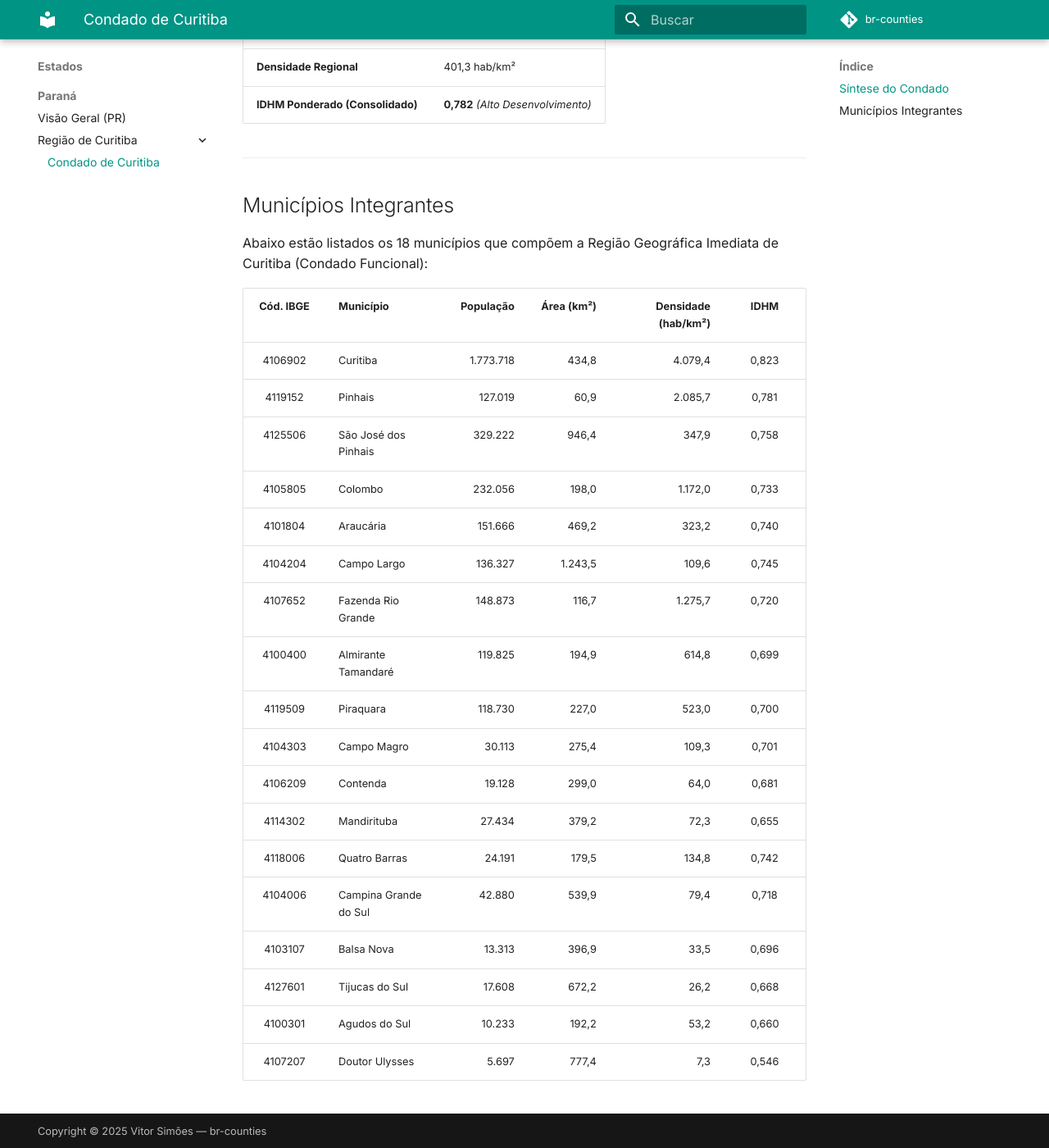
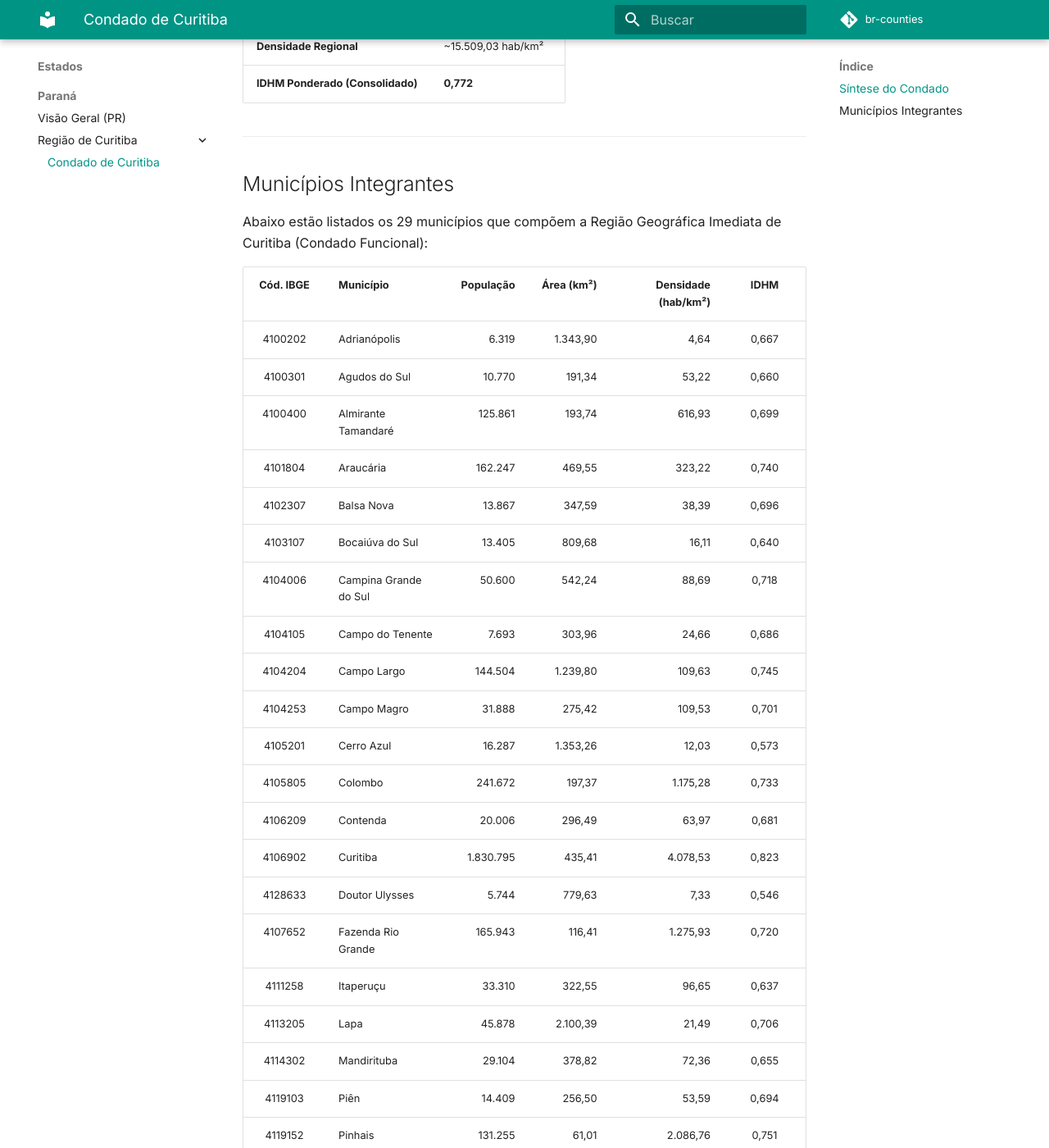
Before and after one commit to NexaRift/br-counties, an MkDocs documentation site: the page built from docs/brazil/pr/curitiba.md, in a window 1280 px wide and 1400 px high, scrolled down 681 px. Shown: the whole window at 82% size. Built offline with MkDocs 1.6.1 and Material for MkDocs 9.7.7, drawn with Linux system fonts in a browser that asks for light colours; comment, search, counter and statistics services are not loaded; some of the changed text lies outside the part shown.

Commit message:
Fix update actions versions and add curitiba county content

```diff
--- a/docs/brazil/pr/curitiba.md
+++ b/docs/brazil/pr/curitiba.md
@@ -13,35 +13,46 @@ O **Condado de Curitiba** é a principal unidade funcional da Região Intermedi
 | Indicador Regional | Valor Consolidado |
 | :--- | :--- |
 | **Cidade Polo (Sede)** | Curitiba |
-| **Nº de Municípios** | 18 |
-| **População Total** | ~3.550.000 habitantes |
-| **Área Territorial** | 8.845,2 km² |
-| **Densidade Regional** | 401,3 hab/km² |
-| **IDHM Ponderado (Consolidado)** | **0,782** *(Alto Desenvolvimento)* |
+| **Nº de Municípios** | 29 |
+| **População Total** | ~3.720.170 habitantes |
+| **Área Territorial** | 16.581,82 km² |
+| **Densidade Regional** | ~15.509,03 hab/km² |
+| **IDHM Ponderado (Consolidado)** | **0,772** |
 
 ---
 
 ## Municípios Integrantes
 
-Abaixo estão listados os 18 municípios que compõem a Região Geográfica Imediata de Curitiba (Condado Funcional):
+Abaixo estão listados os 29 municípios que compõem a Região Geográfica Imediata de Curitiba (Condado Funcional):
 
 | Cód. IBGE | Município | População | Área (km²) | Densidade (hab/km²) | IDHM |
-| :---: | :--- | ---: | ---: | ---: | :---: |
-| 4106902 | Curitiba | 1.773.718 | 434,8 | 4.079,4 | 0,823 |
-| 4119152 | Pinhais | 127.019 | 60,9 | 2.085,7 | 0,781 |
-| 4125506 | São José dos Pinhais | 329.222 | 946,4 | 347,9 | 0,758 |
-| 4105805 | Colombo | 232.056 | 198,0 | 1.172,0 | 0,733 |
-| 4101804 | Araucária | 151.666 | 469,2 | 323,2 | 0,740 |
-| 4104204 | Campo Largo | 136.327 | 1.243,5 | 109,6 | 0,745 |
-| 4107652 | Fazenda Rio Grande | 148.873 | 116,7 | 1.275,7 | 0,720 |
-| 4100400 | Almirante Tamandaré | 119.825 | 194,9 | 614,8 | 0,699 |
-| 4119509 | Piraquara | 118.730 | 227,0 | 523,0 | 0,700 |
-| 4104303 | Campo Magro | 30.113 | 275,4 | 109,3 | 0,701 |
-| 4106209 | Contenda | 19.128 | 299,0 | 64,0 | 0,681 |
-| 4114302 | Mandirituba | 27.434 | 379,2 | 72,3 | 0,655 |
-| 4118006 | Quatro Barras | 24.191 | 179,5 | 134,8 | 0,742 |
-| 4104006 | Campina Grande do Sul | 42.880 | 539,9 | 79,4 | 0,718 |
-| 4103107 | Balsa Nova | 13.313 | 396,9 | 33,5 | 0,696 |
-| 4127601 | Tijucas do Sul | 17.608 | 672,2 | 26,2 | 0,668 |
-| 4100301 | Agudos do Sul | 10.233 | 192,2 | 53,2 | 0,660 |
-| 4107207 | Doutor Ulysses | 5.697 | 777,4 | 7,3 | 0,546 |
+|  :---:  | :--- | ---: | ---: | ---: | :---: |
+| 4100202 | Adrianópolis | 6.319 | 1.343,90 | 4,64 | 0,667 |
+| 4100301 | Agudos do Sul | 10.770 | 191,34 | 53,22 | 0,660 |
+| 4100400 | Almirante Tamandaré | 125.861 | 193,74 | 616,93 | 0,699	|
+| 4101804 | Araucária | 162.247 | 469,55 | 323,22 | 0,740 |
+| 4102307 | Balsa Nova | 13.867 | 347,59| 38,39 | 0,696 |
+| 4103107 | Bocaiúva do Sul | 13.405 | 809,68 | 16,11 | 0,640 |
+| 4104006 | Campina Grande do Sul | 50.600 | 542,24 | 88,69 | 0,718 |
+| 4104105 | Campo do Tenente | 7.693 | 303,96 | 24,66 | 0,686 |
+| 4104204 | Campo Largo | 144.504 | 1.239,80 | 109,63 | 0,745 |
+| 4104253 | Campo Magro | 31.888 | 275,42 | 109,53 | 0,701 |
+| 4105201 | Cerro Azul | 16.287 | 1.353,26 | 12,03 | 0,573 |
+| 4105805 | Colombo | 241.672 | 197,37 | 1.175,28 | 0,733 |
+| 4106209 | Contenda | 20.006 | 296,49 | 63,97 | 0,681 |
+| 4106902 | Curitiba | 1.830.795 | 435,41 |4.078,53 | 0,823 |
+| 4128633 | Doutor Ulysses | 5.744 | 779,63 | 7,33 | 0,546 |
+| 4107652 | Fazenda Rio Grande | 165.943 | 116,41 | 1.275,93 | 0,720 |
+| 4111258 | Itaperuçu | 33.310 | 322,55 | 96,65 | 0,637 |
+| 4113205 | Lapa | 45.878 | 2.100,39 | 21,49 | 0,706 |
+| 4114302 | Mandirituba | 29.104 | 378,82 | 72,36 | 0,655 |
+| 4119103 | Piên | 14.409 | 256,50 | 53,59 | 0,694 |
+| 4119152 | Pinhais | 131.255 | 61,01 | 2.086,76 | 0,751 |
+| 4119509 | Piraquara | 127.433 | 225,07 | 522,94 | 0,700 |
+| 4120804 | Quatro Barras | 25.397 | 181,57 | 134,04 | 0,742 |
+| 4121208 | Quitandinha | 18.882 | 446,60 | 41,16 | 0,680 |
+| 4122206 | Rio Branco do Sul | 40.308 | 820,07 | 46,29 | 0,679 |
+| 4122305 | Rio Negro | 31.951 | 604,48 | 51,85 | 0,760 |
+| 4125506 | São José dos Pinhais | 349.880 | 945,51 | 348,28 | 0,758 |
+| 4127601 | Tijucas do Sul | 18.458 | 672,60 | 26,23 | 0,636 |
+| 4127882 | Tunas do Paraná | 6.304 | 670,90 | 9,30 | 0,611 |
```
Also changed, not shown: other parts of docs/brazil/pr/curitiba.md (+1 -1 lines), docs/index.md (+1 -1 lines), 1 other file.
